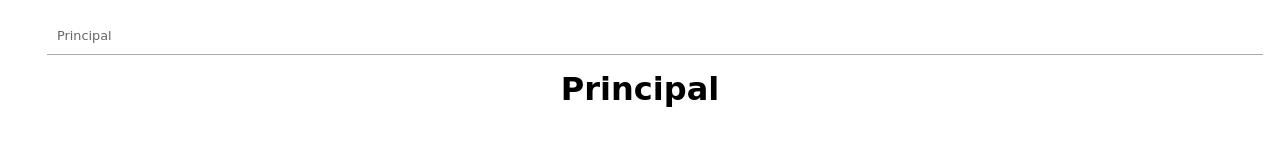
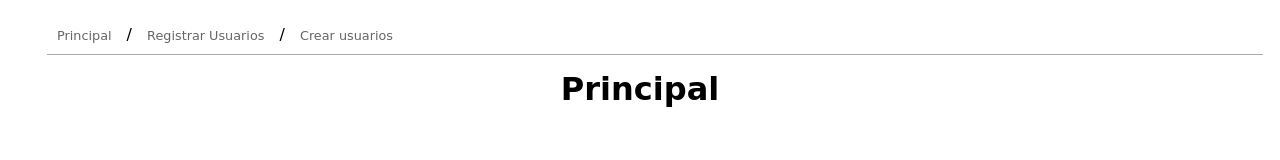
Before and after one commit to EddierPaz/Interfaz, a plain HTML site: page si/1.admin/principal.html in a window 1280 px wide. Drawn offline with Linux system fonts and the light colour scheme; a web font is replaced by a local one.

Commit message:
Version1.0

```diff
--- a/si/1.admin/principal.html
+++ b/si/1.admin/principal.html
@@ -10,7 +10,8 @@
 <body>
     <div class="contenedor">
         <nav>
-            <a href="./principal.html">Principal</a>
+            <a href="./principal.html">Principal</a> / <a> Registrar Usuarios</a> / <a href="../1.admin/html/mod_1_usuarios/crear-usuarios.html">Crear
+                usuarios</a>
         </nav>
         <main>
             <h1>Principal</h1>
```
Also changed, not shown: html/ingreso.html (+0 -1 lines).
